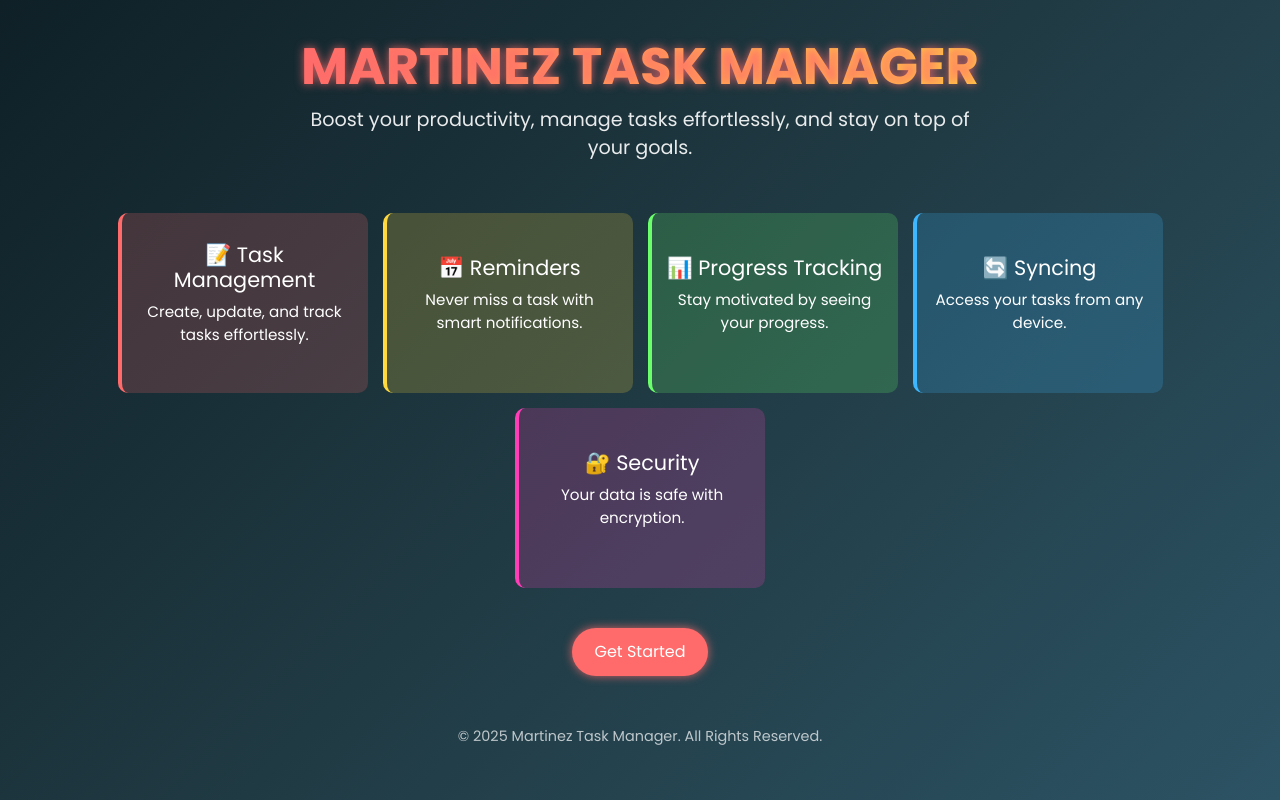
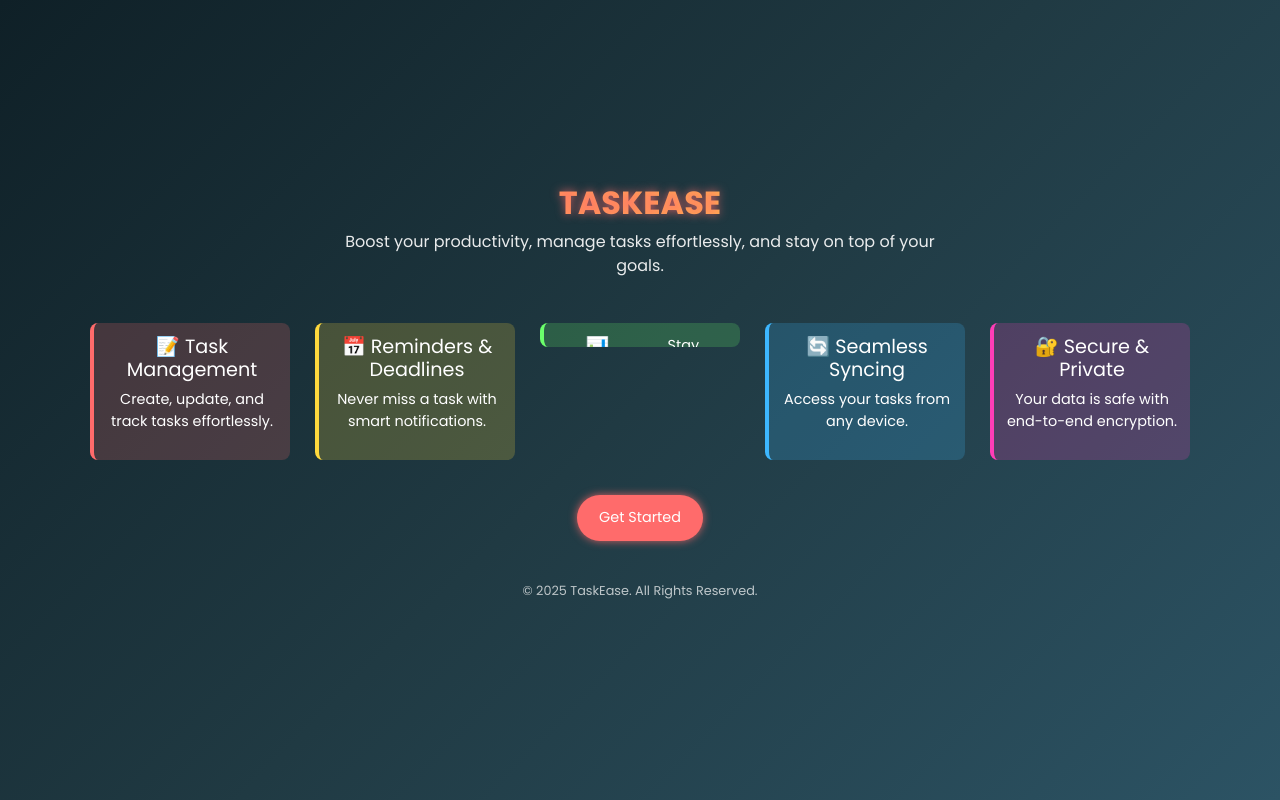
Before and after one commit to Martin4dbest/TaskMgt, a Flask app: page / in a window 1280 px wide. Run offline with Flask 3, Linux system fonts and the light colour scheme; some libraries are stand-ins or nearby versions.

Commit message:
fixed templates for screen sizes

```diff
--- a/templates/home.html
+++ b/templates/home.html
@@ -3,7 +3,7 @@
 <head>
     <meta charset="UTF-8">
     <meta name="viewport" content="width=device-width, initial-scale=1.0">
-    <title>Martinez Task Manager - Stay Organized</title>
+    <title>TaskEase - Stay Organized</title>
     <!-- Bootstrap CSS -->
     <link href="https://cdn.jsdelivr.net/npm/bootstrap@5.3.0/dist/css/bootstrap.min.css" rel="stylesheet">
     <style>
@@ -23,27 +23,35 @@
         }
 
         .hero {
-            max-width: 700px;
+            max-width: 600px;
         }
 
         .hero h1 {
-            font-size: clamp(2.5rem, 5vw, 3.2rem);
+            font-size: 2rem;
             font-weight: 700;
             text-transform: uppercase;
             background: linear-gradient(90deg, #FF6B6B, #FFD93D);
             -webkit-background-clip: text;
             -webkit-text-fill-color: transparent;
             text-shadow: 0px 0px 10px rgba(255, 107, 107, 0.8);
+            transition: all 0.5s ease-in-out;
+        }
+
+        .hero h1:hover {
+            background: linear-gradient(90deg, #3DB7FF, #FFD93D);
+            -webkit-background-clip: text;
+            -webkit-text-fill-color: transparent;
+            text-shadow: 0px 0px 15px rgba(61, 183, 255, 0.8);
         }
 
         .hero p {
-            font-size: 1.2rem;
+            font-size: 1rem;
             opacity: 0.9;
             margin-bottom: 20px;
         }
 
         .features {
-            margin-top: 30px;
+            margin-top: 20px;
             display: flex;
             flex-wrap: wrap;
             justify-content: center;
@@ -51,30 +59,25 @@
         }
 
         .feature-box {
-            width: 250px; /* Set fixed width */
-            height: 180px; /* Set fixed height */
-            padding: 15px;
-            border-radius: 10px;
+            padding: 12px;
+            margin: 5px;
+            border-radius: 8px;
+            width: 200px;
             transition: transform 0.3s ease-in-out, box-shadow 0.3s ease-in-out;
             text-align: center;
-            display: flex;
-            flex-direction: column;
-            justify-content: center;
             border-left: 4px solid;
+            font-weight: 500;
+            font-size: 0.9rem;
         }
 
         .feature-box h4 {
-            font-size: 1.3rem;
+            font-size: 1.2rem;
             margin-bottom: 8px;
-        }
-
-        .feature-box p {
-            font-size: 0.95rem;
         }
 
         .feature-box:hover {
             transform: scale(1.05);
-            box-shadow: 0px 0px 15px rgba(255, 255, 255, 0.2);
+            box-shadow: 0px 0px 12px rgba(255, 255, 255, 0.2);
         }
 
         .task-management {
@@ -106,33 +109,33 @@
             background: #FF6B6B;
             border: none;
             padding: 12px 22px;
-            font-size: 1rem;
-            border-radius: 30px;
+            font-size: 0.9rem;
+            border-radius: 25px;
             color: white;
             transition: all 0.3s ease-in-out;
             text-decoration: none;
-            margin-top: 40px;
+            margin-top: 30px;
             display: inline-block;
-            box-shadow: 0px 0px 10px rgba(255, 107, 107, 0.8);
+            box-shadow: 0px 0px 8px rgba(255, 107, 107, 0.8);
         }
 
         .btn-custom:hover {
             background: #FFD93D;
             color: black;
-            box-shadow: 0px 0px 15px rgba(255, 217, 61, 0.9);
+            box-shadow: 0px 0px 12px rgba(255, 217, 61, 0.9);
             transform: scale(1.05);
         }
 
         .footer {
-            margin-top: 50px;
-            font-size: 0.9rem;
+            margin-top: 40px;
+            font-size: 0.8rem;
             opacity: 0.7;
         }
     </style>
 </head>
 <body>
     <div class="hero">
-        <h1>Martinez Task Manager</h1>
+        <h1>TaskEase</h1>
         <p>Boost your productivity, manage tasks effortlessly, and stay on top of your goals.</p>
     </div>
 
@@ -142,7 +145,7 @@
             <p>Create, update, and track tasks effortlessly.</p>
         </div>
         <div class="feature-box reminders">
-            <h4>📅 Reminders</h4>
+            <h4>📅 Reminders & Deadlines</h4>
             <p>Never miss a task with smart notifications.</p>
         </div>
         <div class="feature-box progress">
@@ -150,19 +153,19 @@
             <p>Stay motivated by seeing your progress.</p>
         </div>
         <div class="feature-box syncing">
-            <h4>🔄 Syncing</h4>
+            <h4>🔄 Seamless Syncing</h4>
             <p>Access your tasks from any device.</p>
         </div>
         <div class="feature-box secure">
-            <h4>🔐 Security</h4>
-            <p>Your data is safe with encryption.</p>
+            <h4>🔐 Secure & Private</h4>
+            <p>Your data is safe with end-to-end encryption.</p>
         </div>
     </div>
 
     <a href="{{ url_for('login') }}" class="btn btn-custom">Get Started</a>
 
     <div class="footer">
-        <p>&copy; 2025 Martinez Task Manager. All Rights Reserved.</p>
+        <p>&copy; 2025 TaskEase. All Rights Reserved.</p>
     </div>
 
     <!-- Bootstrap JS -->
```
